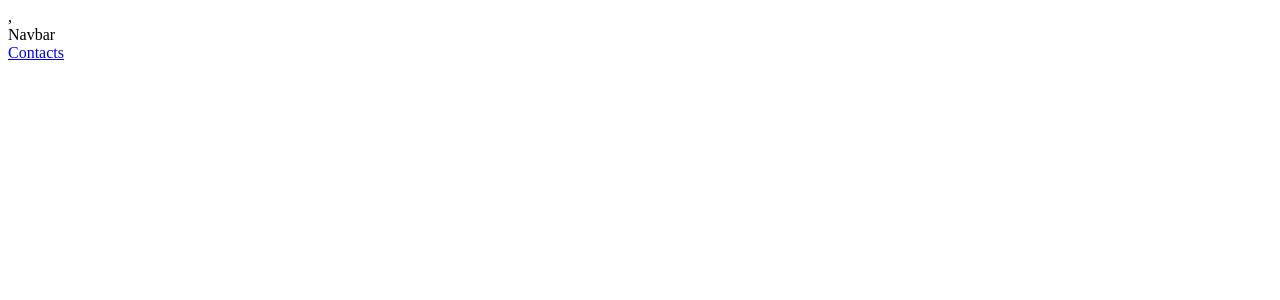
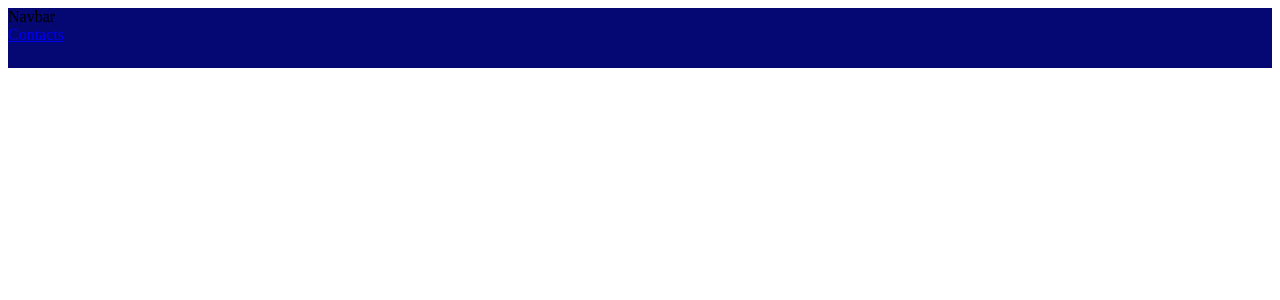
Before and after one commit to Syntax-Read3r/HTML-CSS-reflection, a React (Create React App) app: page / in a window 1280 px wide. Shown: the top 300 px of the page. Built offline with nearby package versions, Linux system fonts and the light colour scheme.

Commit message:
add a workin coneection btwn sass and react

```diff
--- a/src/App.js
+++ b/src/App.js
@@ -3,7 +3,7 @@ import Navbar from './Components/Navbar/Navbar';
 function App() {
   return (
     <div className="App">
-      ,<Navbar />
+      <Navbar />
     </div>
   );
 }
--- a/src/Components/Navbar/Navbar.jsx
+++ b/src/Components/Navbar/Navbar.jsx
@@ -1,11 +1,15 @@
-import React from 'react'
+import React from "react";
+import '../../Styles/sass/main.css'
 
 function Navbar() {
-  return (<>
-    <div>Navbar</div>
-    <a href="#contacs" className="contats">Contacts</a>
-    </>
-  )
+	return (
+		<div className='navbar'>
+			<div>Navbar</div>
+			<a href="#contacs" className="contats">
+				Contacts
+			</a>
+		</div>
+	);
 }
 
-export default Navbar
+export default Navbar;
--- a/src/Styles/css/reset.css
+++ /dev/null
@@ -1,43 +0,0 @@
-html, body, div, span, applet, object, iframe,
-h1, h2, h3, h4, h5, h6, p, blockquote, pre,
-a, abbr, acronym, address, big, cite, code,
-del, dfn, em, img, ins, kbd, q, s, samp,
-small, strike, strong, sub, sup, tt, var,
-b, u, i, center,
-dl, dt, dd, ol, ul, li,
-fieldset, form, label, legend,
-table, caption, tbody, tfoot, thead, tr, th, td,
-article, aside, canvas, details, embed,
-figure, figcaption, footer, header, hgroup,
-menu, nav, output, ruby, section, summary,
-time, mark, audio, video {
-	margin: 0;
-	padding: 0;
-	border: 0;
-	font-size: 100%;
-	font: inherit;
-	vertical-align: baseline;
-}
-/* HTML5 display-role reset for older browsers */
-article, aside, details, figcaption, figure,
-footer, header, hgroup, menu, nav, section {
-	display: block;
-}
-body {
-	line-height: 1;
-}
-ol, ul {
-	list-style: none;
-}
-blockquote, q {
-	quotes: none;
-}
-blockquote:before, blockquote:after,
-q:before, q:after {
-	content: '';
-	content: none;
-}
-table {
-	border-collapse: collapse;
-	border-spacing: 0;
-}
--- /dev/null
+++ b/src/Styles/sass/layout/_navbar.scss
@@ -0,0 +1,5 @@
+.navbar {
+    width: 100%;
+    height: 60px;
+    background-color: $primary-color;
+}
--- /dev/null
+++ b/src/Styles/sass/main.css
@@ -0,0 +1,5 @@
+.navbar {
+  width: 100%;
+  height: 60px;
+  background-color: #050872;
+}/*# sourceMappingURL=main.css.map */
--- a/src/Styles/sass/main.scss
+++ b/src/Styles/sass/main.scss
@@ -1,4 +1,4 @@
-@import "abastracts/functions";
+@import "abstracts/functions";
 @import "abstracts/variables";
 @import "abstracts/mixins";
 
@@ -7,7 +7,7 @@
 @import "base/typography";
 @import "base/utilities";
 
-@import "components/bg-video";
+@import "components/bg-videos";
 @import "components/button";
 @import "components/popup";
 @import "components/card";
@@ -18,7 +18,7 @@
 
 @import "layout/header";
 @import "layout/footer";
-@import "layout/navigation";
+@import "layout/navbar";
 @import "layout/grid";
 
 @import "pages/home";
```
Also changed, not shown: src/Styles/css/style.css (deleted), src/Styles/sass/abstracts/_functions.scss (added), src/Styles/sass/abstracts/_mixins.scss (renamed from src/Styles/sass/abastracts/_mixins.scss), src/Styles/sass/abstracts/_variables.scss (renamed from src/Styles/sass/abastracts/_variables.scss), src/Styles/sass/layout/_navigation.scss (deleted), 1 other file (tests, documents, lock files or other folders).
